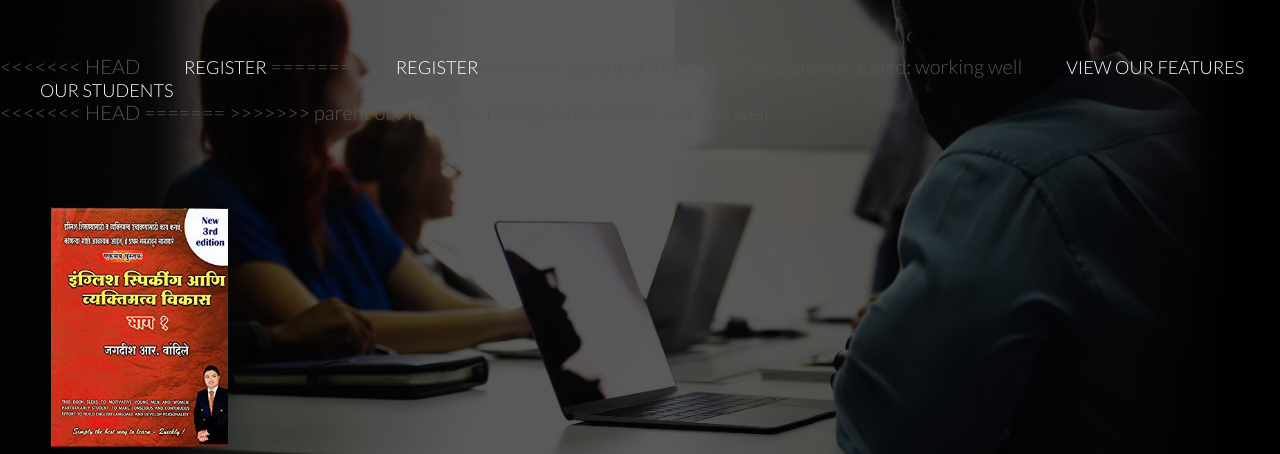
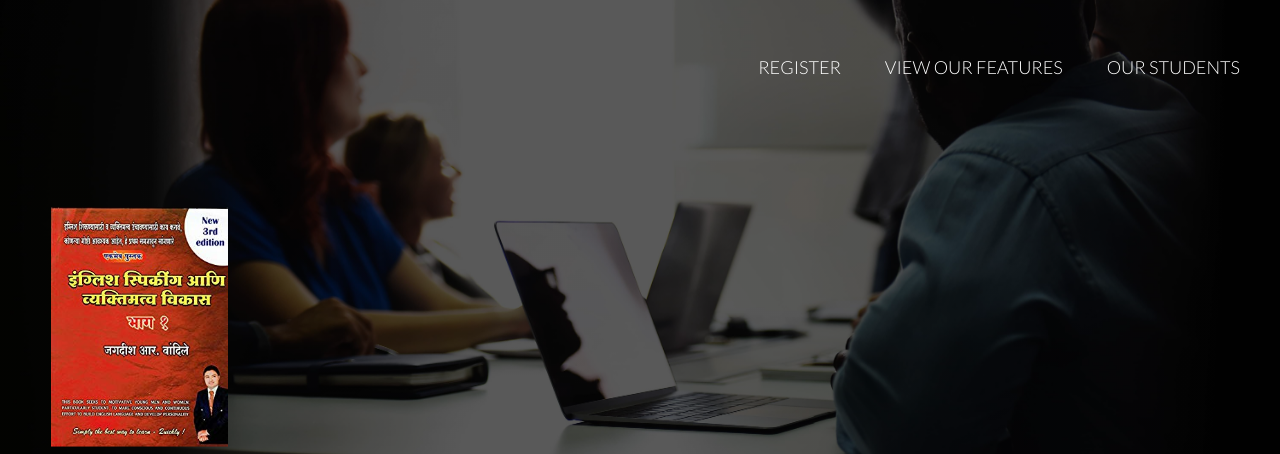
Before and after one commit to akshaybode/englishclasses, a plain HTML site: page index.html in a window 1280 px wide. Shown: the top 454 px of the page. Drawn offline with nearby package versions, Linux system fonts and the light colour scheme; some packages are replaced by stand-ins of ours; a script that the page names is missing; files whose address does not match are found by name.

Commit message:
Update index.html

```diff
--- a/index.html
+++ b/index.html
@@ -36,19 +36,13 @@
 
             <nav>
                 <ul class="main-nav">
-<<<<<<< HEAD
-                <li><a href="#" >Register</a></li>
-=======
                 <li><a href="#">Register</a></li>
->>>>>>> parent of 7f85e70... Dialogue box added: working well
                 <li><a href="#features">View our features</a></li>
                 <li><a href="#student">Our Students</a></li>
                 </ul>
             </nav>
-<<<<<<< HEAD
 
-=======
->>>>>>> parent of 7f85e70... Dialogue box added: working well
+
             <div class='hero-text-box'>
                 <img src="resources/img/bookmain.jpg" class="book" alt="Book Image">
         <h1>Get a book! Over 15,000+ copies sold.</h1>
@@ -275,8 +269,6 @@ $(".kite-menu").kiteMenu();
 }); //jQuery
 </script>
 
-<<<<<<< HEAD
-        <!----Dialog---
 
          <script type="text/javascript" src="http://ajax.googleapis.com/ajax/libs/jquery/1.7.2/jquery.min.js"></script>
     <script src="http://ajax.aspnetcdn.com/ajax/jquery.ui/1.8.9/jquery-ui.js" type="text/javascript"></script>
@@ -285,9 +277,6 @@ $(".kite-menu").kiteMenu();
 
 
 
-=======
-
->>>>>>> parent of 7f85e70... Dialogue box added: working well
 
 
         <!--Start of Tawk.to Script-->
```
